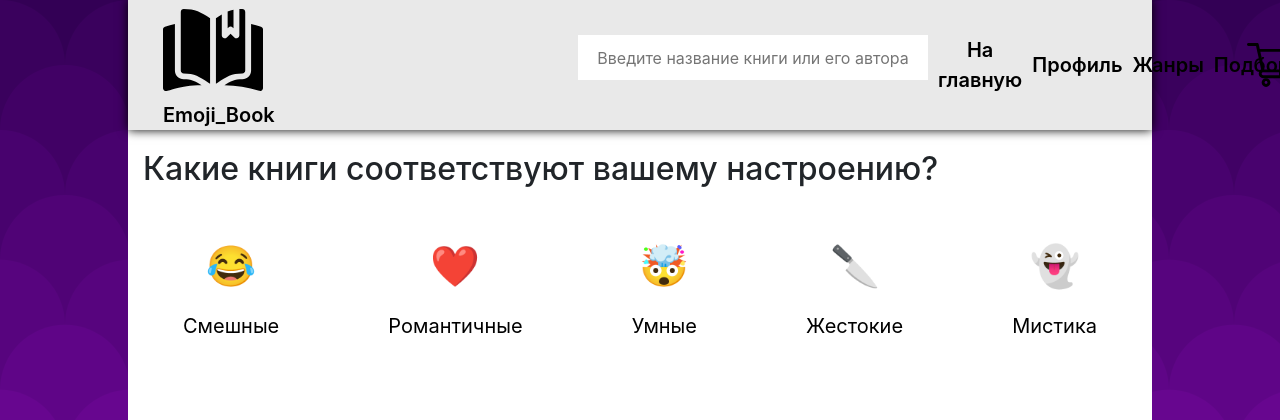
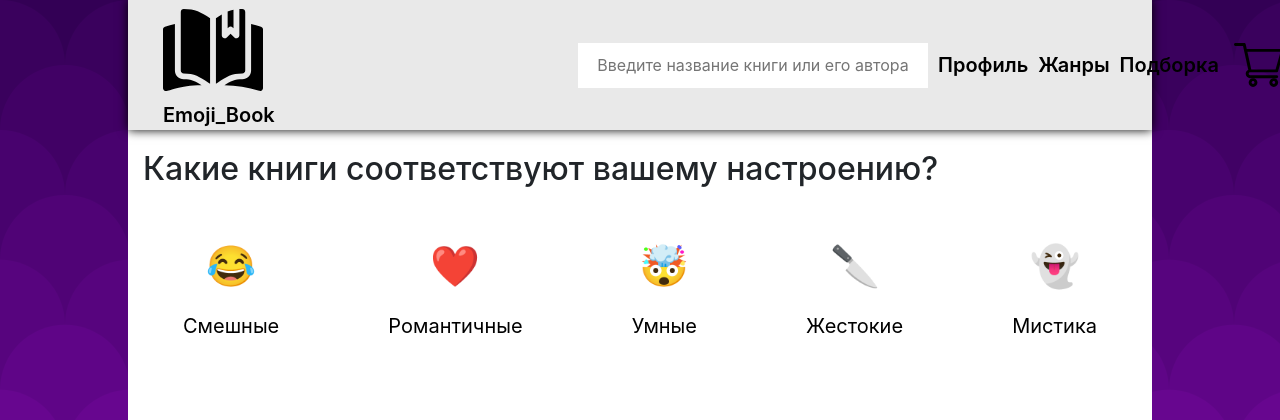
Before and after one commit to NaniB0ots/Smart-Emoji, a Django app: page /choose_emoji in a window 1280 px wide. Shown: the top 420 px of the page. Run offline with Django 3.2, Linux system fonts and the light colour scheme; some libraries are stand-ins or nearby versions.

Commit message:
Финальный commit

```diff
--- a/templates/choose_emoji.html
+++ b/templates/choose_emoji.html
@@ -30,7 +30,6 @@
 						</div>
 
 						<div class="header-butons">
-                            <a href="/">На главную</a>
 							<a href="profile">Профиль</a>
 							<a href="#">Жанры</a>
 							<a href="#">Подборка</a>
```
